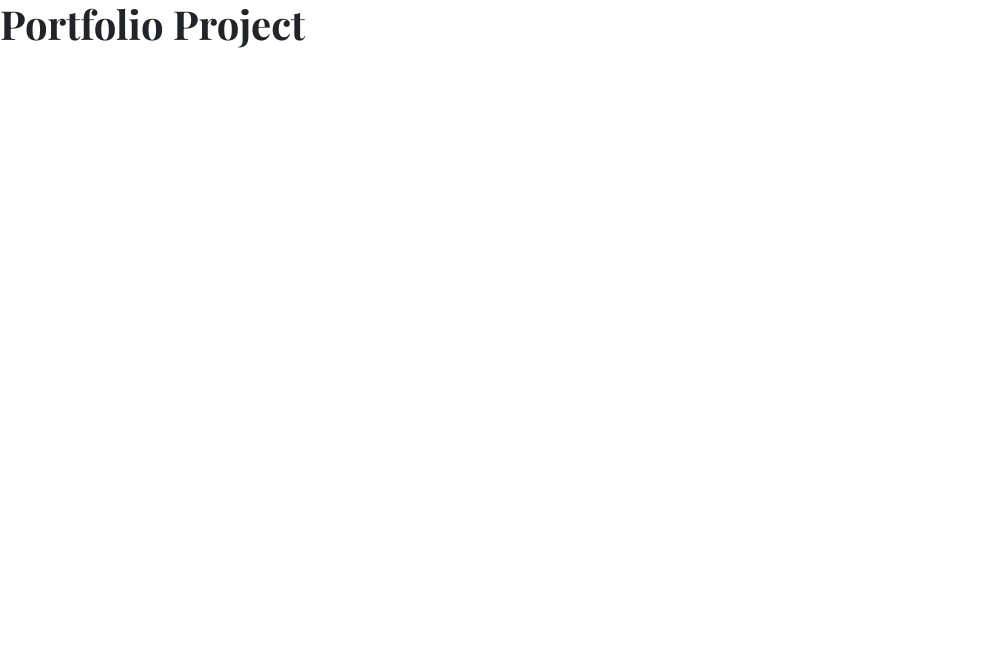
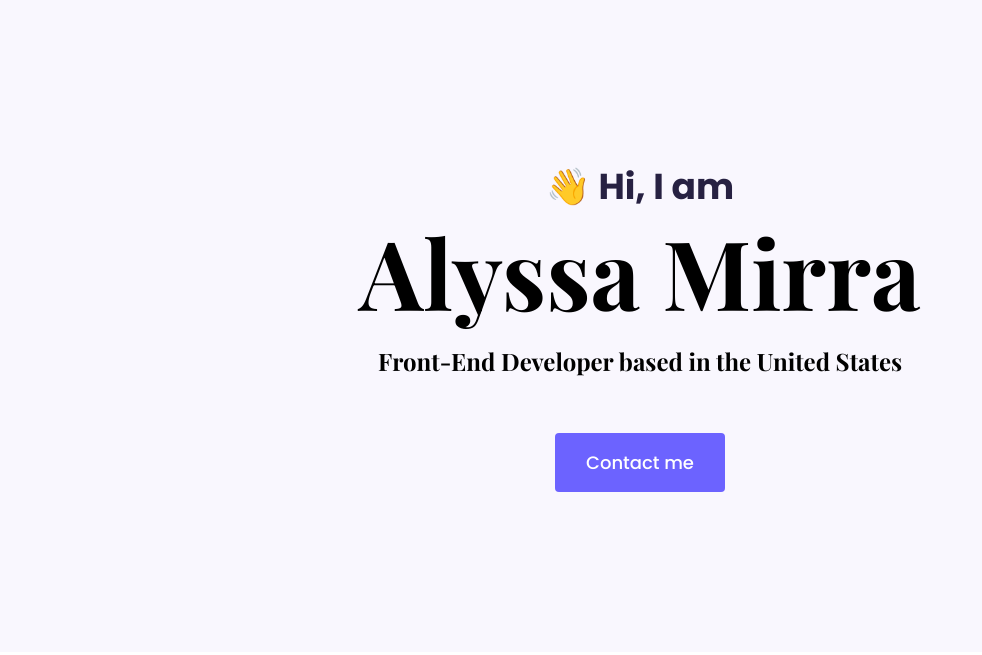
Before and after one commit to AlyssaM12/portfolio-project, a plain HTML site: page index.html in a window 1280 px wide. Shown: the whole page, without its empty margins (0-982 px from the left). Drawn offline with nearby package versions, Linux system fonts and the light colour scheme.

Commit message:
Added hero class HTML and CSS

```diff
--- a/index.html
+++ b/index.html
@@ -28,6 +28,13 @@
     ></script>
   </head>
   <body>
-    <h1>Portfolio Project</h1>
+    <div class="hero">
+      <p>👋 Hi, I am</p>
+      <h1>Alyssa Mirra</h1>
+      <h2 class="mb-5">Front-End Developer based in the United States</h2>
+      <div>
+        <a href="#" class="btn btn-branding"> Contact me </a>
+      </div>
+    </div>
   </body>
 </html>
--- a/styles/portfolio.css
+++ b/styles/portfolio.css
@@ -1,3 +1,51 @@
+:root {
+  --branding-color: #6c63ff;
+  --secondary-color: #f9f7fe;
+  --heading-font-family: "Playfair Display", serif;
+  --default-font-family: "Poppins", sans-serif;
+}
+body {
+  font-family: var(--default-font-family);
+}
+h1,
+h2,
+h3,
+h4,
+h4,
+h5,
+h6 {
+  color: black;
+  font-family: var(--heading-font-family);
+  font-weight: bold;
+}
 h1 {
-  font-family: "playfair display", serif;
+  font-size: 96px;
 }
+p {
+  font-weight: normal;
+}
+.hero {
+  background-color: var(--secondary-color);
+  text-align: center;
+  padding: 160px 20px;
+}
+.hero p {
+  font-size: 36px;
+  font-weight: bold;
+  margin: 0;
+  color: #272142;
+}
+.hero h2 {
+  font-family: var(--heading-font-family);
+  font-weight: normal;
+  line-height: 2;
+  font-size: 24px;
+}
+.btn-branding {
+  background: var(--branding-color);
+  border-radius: 4px;
+  color: white;
+  font-size: 18px;
+  line-height: 27px;
+  padding: 15px 30px;
+}
```
